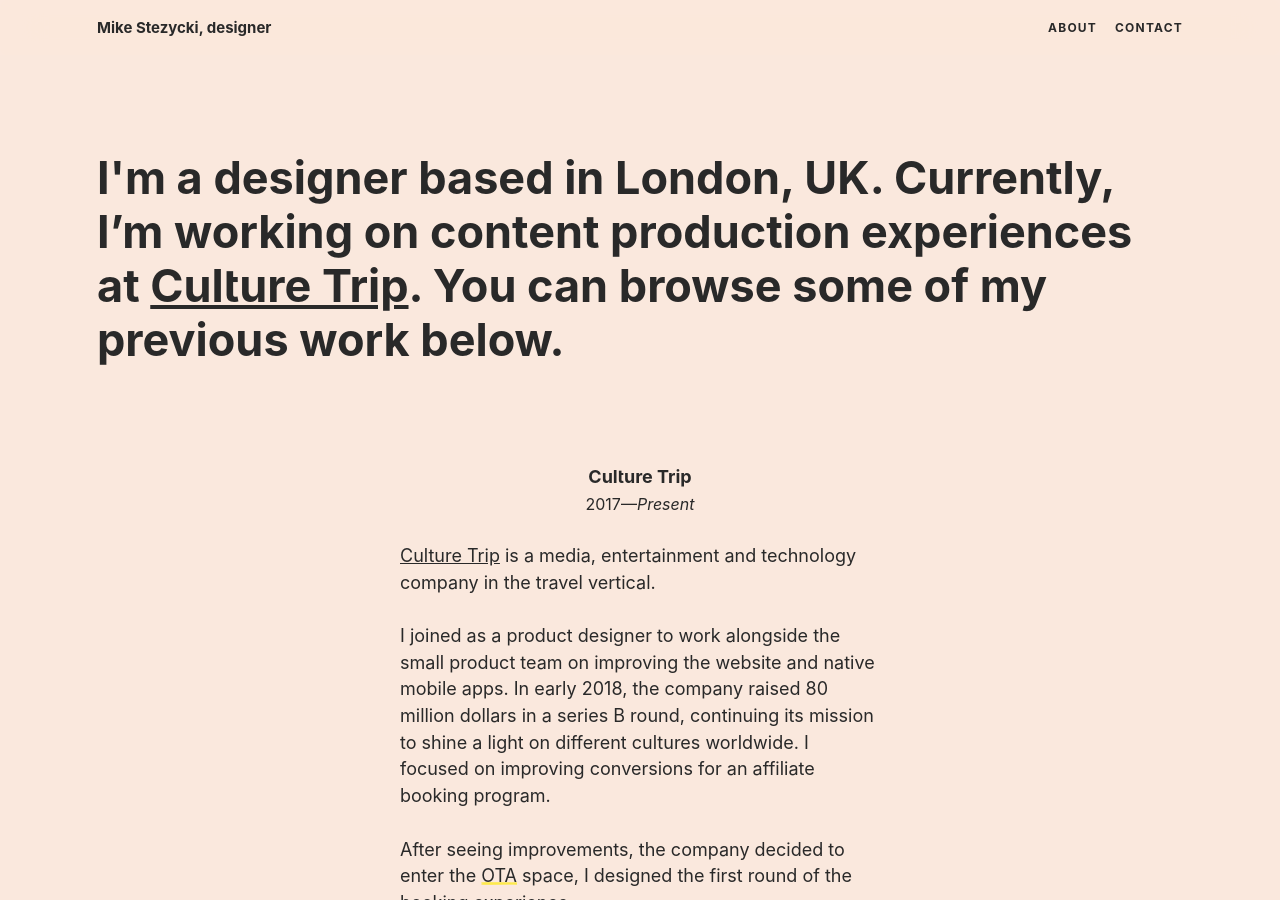
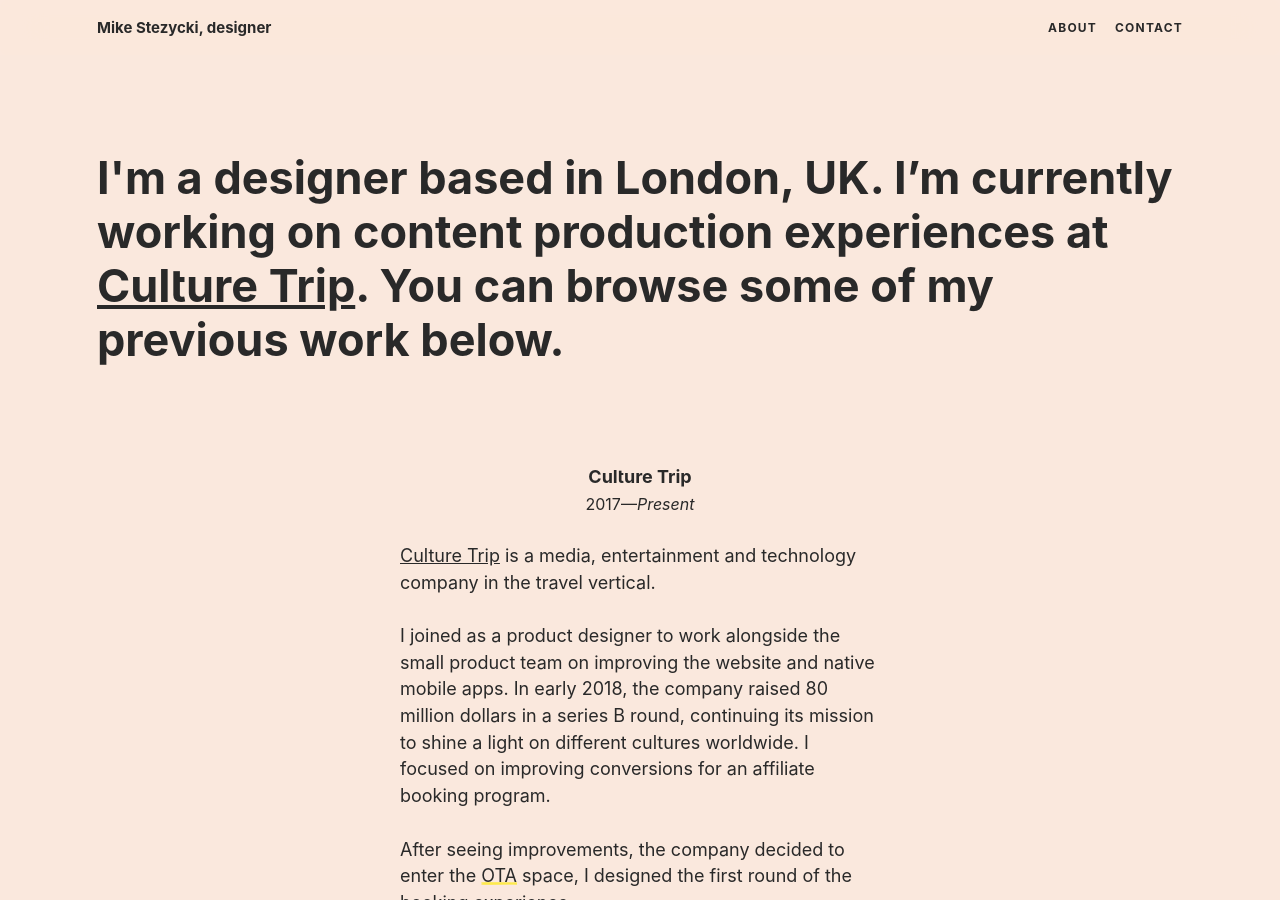
Before and after one commit to mr-stezz/mr-stezz.github.io, a Jekyll site: the page built from index.html, in a window 1280 px wide and 900 px high. Built offline with Jekyll 4.4.1, drawn with Linux system fonts in a browser that asks for light colours; some web fonts are replaced.

Commit message:
Rewording the intro paragraph

```diff
--- a/index.html
+++ b/index.html
@@ -2,7 +2,7 @@
 layout: home
 title: Home
 ---
-<h2 class="heading  mega  w--700  u--m-bottom--huge">I'm a designer based in London, UK. Currently, I’m working on content production experiences at <a href="https://theculturetrip.com" title="Award-winning travel stories, insider city guides, and handpicked hotels and experiences in the coolest neighbourhoods.">Culture Trip</a>. You can browse some of my previous work below.</h2>
+<h2 class="heading  mega  w--700  u--m-bottom--huge">I'm a designer based in London, UK. I’m currently working on content production experiences at <a href="https://theculturetrip.com" title="Award-winning travel stories, insider city guides, and handpicked hotels and experiences in the coolest neighbourhoods.">Culture Trip</a>. You can browse some of my previous work below.</h2>
 {% include _projects.culture-trip.html %}
 {% include _projects.oncare.html %}
 {% include _projects.carmen.html %}
```
